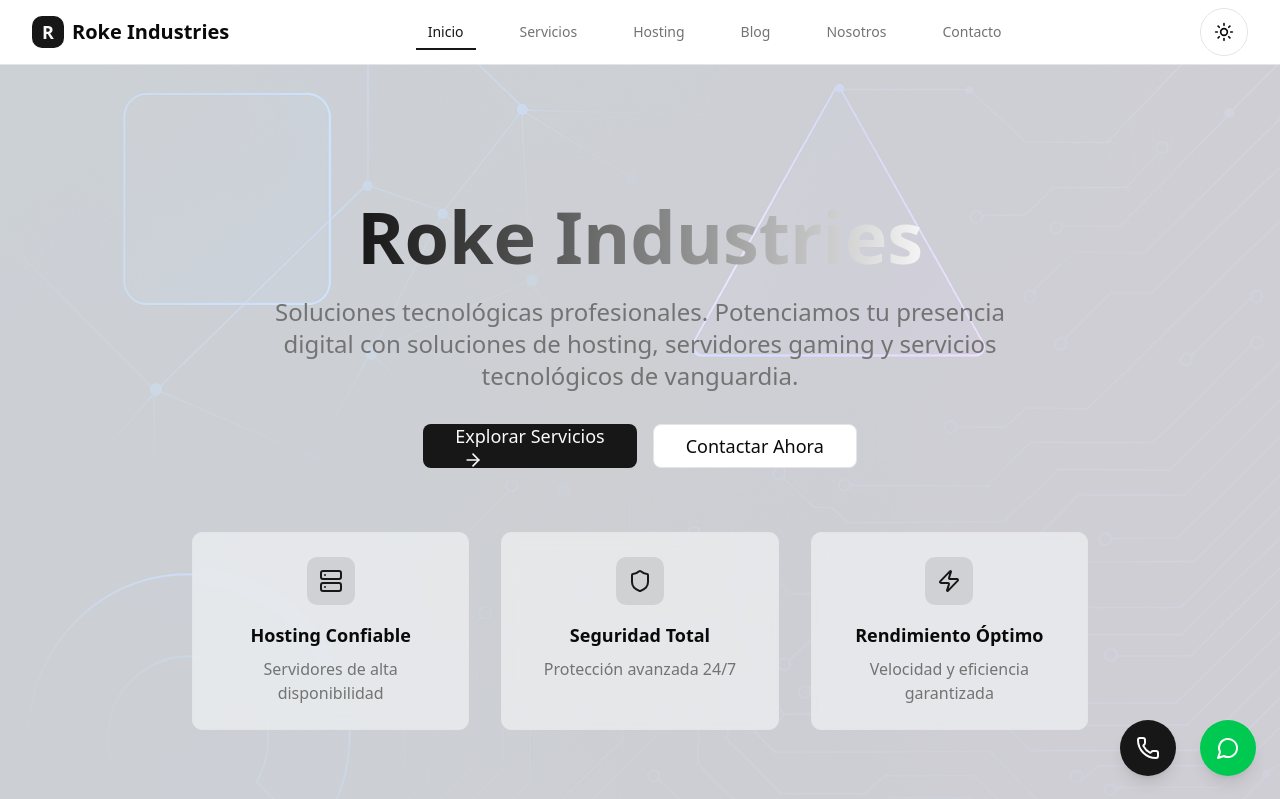
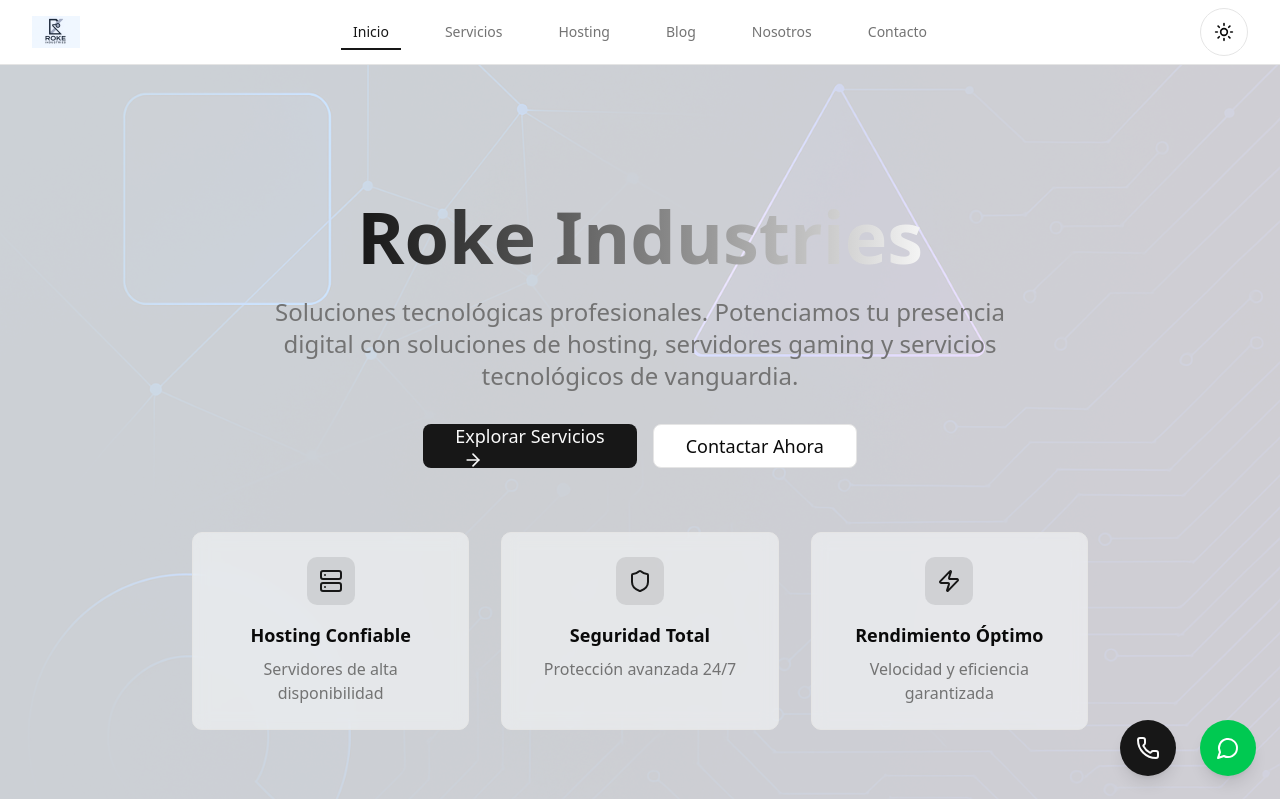
Before and after one commit to kmartinezabarca/landingROKEInsdutries, a React (Vite) app: page / in a window 1280 px wide. Shown: the top 799 px of the page. Built offline with nearby package versions, Linux system fonts and the light colour scheme.

Commit message:
feat: Add ROKE Industries logo to landing page

```diff
--- a/src/components/layout/Navigation.jsx
+++ b/src/components/layout/Navigation.jsx
@@ -38,12 +38,7 @@ const Navigation = () => {
               whileTap={{ scale: 0.95 }}
               className="flex items-center space-x-2"
             >
-              <div className="w-8 h-8 bg-primary rounded-lg flex items-center justify-center">
-                <span className="text-primary-foreground font-bold text-lg">R</span>
-              </div>
-              <span className="font-bold text-xl text-foreground">
-                {CONFIG.COMPANY_NAME}
-              </span>
+              <img src="/ROKEIndustriesFusionLogo.png" alt="ROKE Industries Logo" className="h-8 w-auto" />
             </motion.div>
           </Link>
 
```
Also changed, not shown: public/ROKEIndustriesFusionLogo.png (added).
